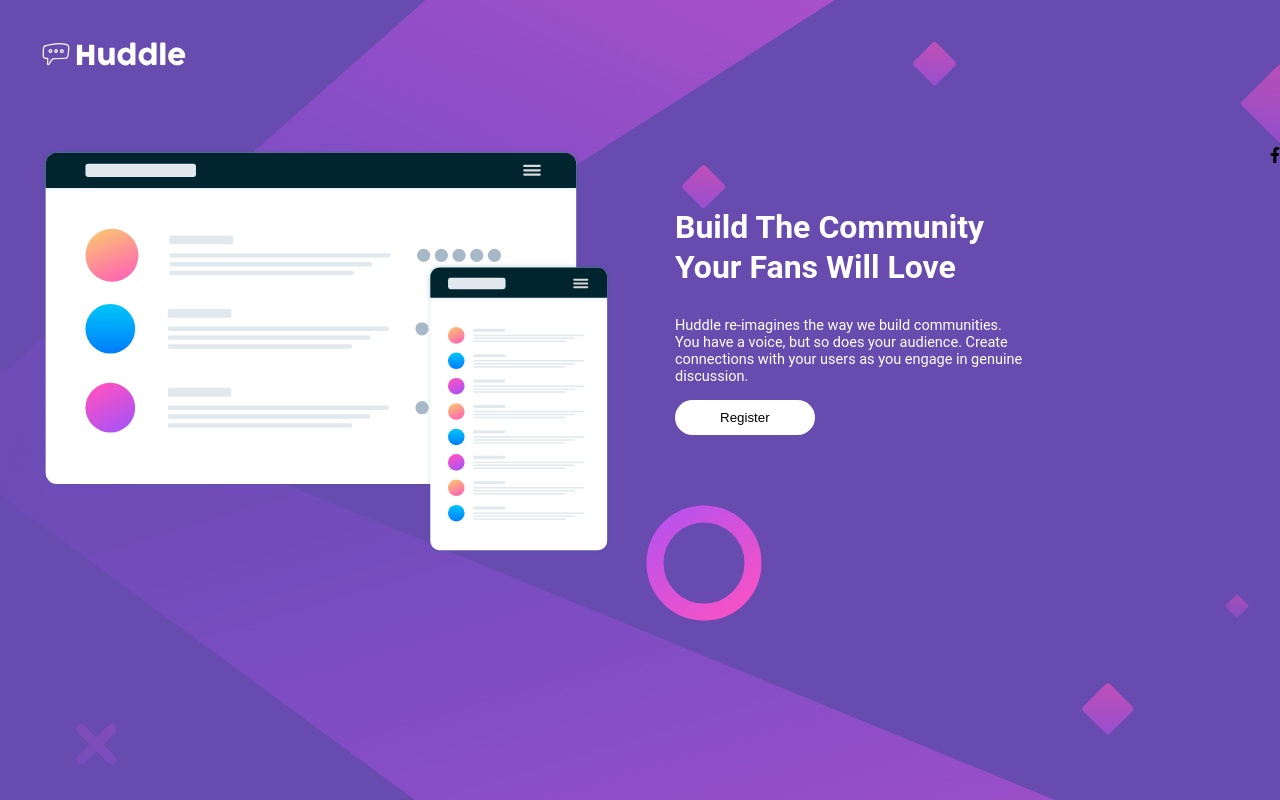
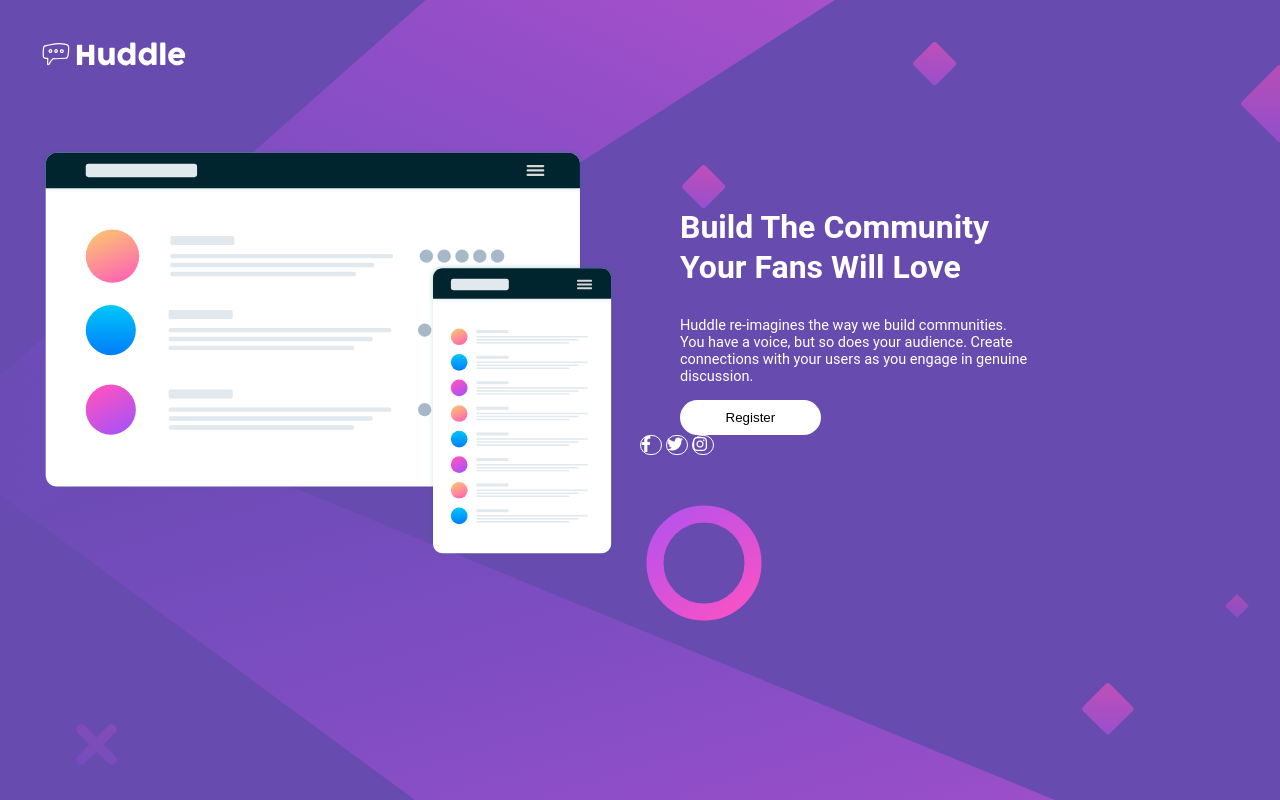
Before and after one commit to MikeZuck1/huddle-landing-page-with-single-introductory-section-master, a plain HTML site: page public/index.html in a window 1280 px wide. Drawn offline with Linux system fonts and the light colour scheme.

Commit message:
I worked on social media icons

```diff
--- a/public/index.html
+++ b/public/index.html
@@ -42,17 +42,18 @@
               <button>Register</button>
             </div>
           </div>
-        </div>
 
+          <!-- CONTENT ICONS -->
           <div class="icon-social-media">
             <div class="facebook-icon">
               <i class="fa-brands fa-facebook-f"></i>
             </div>
             <div class="twitter-icon">
-
+              <i class="fa-brands fa-twitter"></i>
             </div>
             <div class="instagram-icon">
-
+              <i class="fa-brands fa-instagram"></i>
+            </div>
           </div>
         </div>
       </div>
--- a/styles/styles.css
+++ b/styles/styles.css
@@ -36,6 +36,9 @@ body {
     margin-left: 40px;
 }
 
+/* RIGHT SIDE */
+/* .right-side {position: relative;}  */
+
 .rigth-side-content {
     margin-top: 60px;
     margin-left: 40px;
@@ -69,4 +72,19 @@ body {
     border-radius: 20px;
     width: 40%;
     height: 35px;
+    cursor: pointer;
 }
+
+.facebook-icon,
+.twitter-icon,
+.instagram-icon {
+    display: inline-block;
+    align-items: center;
+    justify-content: center;
+    /* position: absolute;  */
+
+    color: #fff;
+    border: 1px solid #fff;
+    border-radius: 50px;
+    width: 20px;
+}
```
Lines whose indentation alone changed are shown as unchanged.
